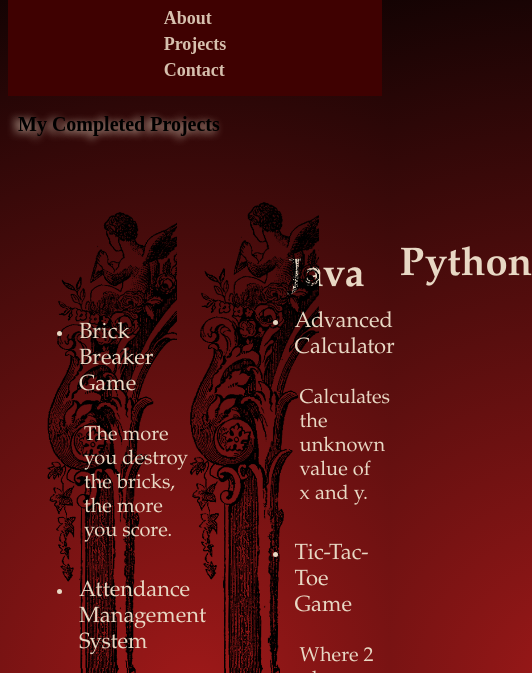
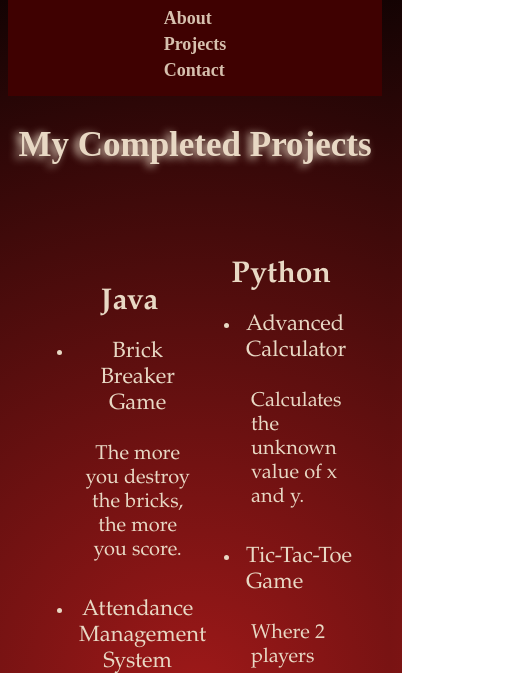
Before and after one commit to ethar615/portfolio, a plain HTML site: page Project.html in a window 390 px wide. Shown: the part 108-781 px from the top of the page, 532 px wide, since content can reach past the window. Drawn offline with Linux system fonts and the light colour scheme.

Commit message:
Add files via upload

```diff
--- a/Project.html
+++ b/Project.html
@@ -82,6 +82,42 @@
                 font-size: 24px; /* Smaller heading on mobile */
                 margin: 10px 0; /* Space above and below */
             }
+            h2{
+                font-size: 35px;
+                color: #e8d8c4;
+                text-align: center;
+            }
+
+        }
+        @media (max-width: 1024px) {
+            nav h4 {
+                display:block;
+                flex-direction: row;
+                align-items: center; /* center items */
+            }
+            nav a {
+                margin: 5px 0; /* Space items vertically */
+                font-size: 18px; /* Adjust font size */
+            }
+            main {
+                padding: 0 10px; /* Add padding for mobile */
+            }
+            article {
+                display: flex;
+                flex-direction:row; /* Stack articles vertically */
+                align-items: center; /* Center articles */
+            }
+
+            h4 {
+                font-size: 24px; /* Smaller heading on mobile */
+                margin: 10px 0; /* Space above and below */
+            }
+            h2{
+                font-size: 35px;
+                color: #e8d8c4;
+                text-align: center;
+            }
+
         }
     </style>
 </head>
@@ -103,10 +139,10 @@
     <main>
         <h2>My Completed Projects</h2>
         <article>
-            <div class="project" style="width: 45%; float: left; text-align: left; background-image: url('Images/vintage.png'); background-size: cover; padding: 0px;">
-                <h4 style="font-family: Garamond, serif; color: #e8d8c4; font-size: 40px; margin-left: 270px; margin-top: 90px">Java</h4>
+            <div class="project">
+                <h4>Java</h4>
 
-                <ul style="margin-left: 10%; width: 80%; margin-bottom: 38%;">
+                <ul>
                     <li>
                         Brick Breaker Game
                         <p>The more you destroy the bricks, the more you score.</p>
@@ -122,10 +158,10 @@
                 </ul>
             </div>
 
-            <div class="project" style="width: 45%; float: right; text-align: left; background-image: url('Images/vintage.png'); background-size: cover; padding: 0px; margin-left: -5%;">
-                <h4 style="font-family: Garamond, serif; color: #e8d8c4; font-size: 40px; margin-left: 240px; margin-top: 90px;">Python</h4>
+            <div class="project1">
+                <h4>Python</h4>
 
-                <ul style="margin-left: 90px; width: 60%; margin-bottom: 38%;">
+                <ul>
                     <li>
                         Advanced Calculator
                         <p>Calculates the unknown value of x and y.</p>
--- a/style-mobile.css
+++ b/style-mobile.css
@@ -159,3 +159,51 @@ footer img {
     backdrop-filter: blur(5px);
     border-radius: 50px;
   }
+
+
+.project{
+    width: 45%;
+    float: left;
+    text-align: center;
+    padding: 0px;
+
+}
+
+.project h4{
+    font-family: Garamond, serif;
+    color: #e8d8c4;
+    font-size: 30px;
+    margin-left: 40%;
+    margin-top: 90px
+}
+
+.project ul{
+    margin-left: 10%;
+    width: 80%;
+    margin-bottom: 38%;
+}
+
+
+.project1{
+    width: 45%;
+    float: right;
+    text-align: left;
+    background-size: cover;
+    padding: 0px;
+    margin-left: -5%;
+
+}
+
+.project1 h4{
+    font-family: Garamond, serif;
+    color: #e8d8c4;
+    font-size: 30px;
+    margin-left: 45%;
+    margin-top: -40px
+}
+
+.project1 ul{
+    margin-left: 26%;
+    width: 80%;
+    margin-bottom: 38%;
+}
--- a/style-tablet.css
+++ b/style-tablet.css
@@ -67,14 +67,14 @@ h2 {
 
     body:not(.no-footer) footer {
         font-weight: 200; /* Makes the text a little bit bold */
-        font-size: large; /* Maintain large font size */
+        font-size: 15px; /* Maintain large font size */
         border-radius: 20px;
         display: flex; /* Flexible layout of the footer (horizontally) */
         justify-content: space-between; /* Space items evenly */
         align-items: center; /* Center items vertically */
         padding: 10px;
         color: #e8d8c4;
-        flex-wrap: wrap; /* Allow wrapping of items */
+        flex-wrap: nowrap; /* Allow wrapping of items */
     }
 
     footer a {
@@ -91,39 +91,10 @@ h2 {
         margin-bottom: 0px;
         display: block; /* Make the image a block element */
         margin-left: auto; /* Center the image horizontally */
-        margin-right: auto; /* Center the image horizontally */
+        margin-right: 20px; /* Center the image horizontally */
     }
 }
 
-/* Mobile view: for screens with max-width 600px */
-@media (max-width: 600px) {
-    body {
-        font-size: 14px;
-    }
-
-    h2 {
-        font-size: 20px;
-    }
-
-    .form-row {
-        display: flex;
-        flex-direction: column; /* Stack fields vertically on mobile */
-        align-items: flex-start; /* Align form elements left */
-    }
-
-    .cell-number, .captcha {
-        width: 100%; /* Full width for input fields */
-    }
-
-    nav a {
-        font-size: medium; /* Adjust font size for mobile */
-        margin: 10px; /* Adjust margin for mobile */
-    }
-
-    nav {
-        justify-content: space-around; /* Space items evenly on mobile */
-    }
-}
 
 /*Button on the main index page*/
 .button-86 {
@@ -174,3 +145,50 @@ h2 {
     backdrop-filter: blur(5px);
     border-radius: 50px;
   }
+
+.project{
+    width: 45%;
+    float: left;
+    text-align: center;
+    padding: 0px;
+
+}
+
+.project h4{
+    font-family: Garamond, serif;
+    color: #e8d8c4;
+    font-size: 30px;
+    margin-left: 40%;
+    margin-top: 90px
+}
+
+.project ul{
+    margin-left: 10%;
+    width: 80%;
+    margin-bottom: 38%;
+}
+
+
+.project1{
+    width: 45%;
+    float: right;
+    text-align: center;
+    padding: 0px;
+    margin-left: -5%;
+    margin-top: 14%;
+
+}
+
+.project1 h4{
+    font-family: Garamond, serif;
+    color: #e8d8c4;
+    font-size: 30px;
+    margin-left: 45%;
+    margin-top: -40px
+}
+
+.project1 ul{
+    margin-left: 26%;
+    width: 80%;
+    margin-bottom: 38%;
+}
--- a/style.css
+++ b/style.css
@@ -204,3 +204,53 @@ legend{
 .button-container {
     text-align: center; /* Center text */
 }
+
+.project{
+    width: 45%;
+    float: left;
+    text-align: left;
+    background-image: url('Images/vintage.png');
+    background-size: cover;
+    padding: 0px;
+
+}
+
+.project h4{
+    font-family: Garamond, serif;
+    color: #e8d8c4;
+    font-size: 40px;
+    margin-left: 270px;
+    margin-top: 90px
+}
+
+.project ul{
+    margin-left: 10%;
+    width: 80%;
+    margin-bottom: 38%;
+}
+
+
+.project1{
+    width: 45%;
+    float: right;
+    text-align: left;
+    background-image: url('Images/vintage.png');
+    background-size: cover;
+    padding: 0px;
+    margin-left: -5%;
+
+}
+
+.project1 h4{
+    font-family: Garamond, serif;
+    color: #e8d8c4;
+    font-size: 40px;
+    margin-left: 240px;
+    margin-top: 90px
+}
+
+.project1 ul{
+    margin-left: 90px;
+    width: 60%;
+    margin-bottom: 38%;
+}
```
Also changed, not shown: Contact.html (+11 -1 lines).
